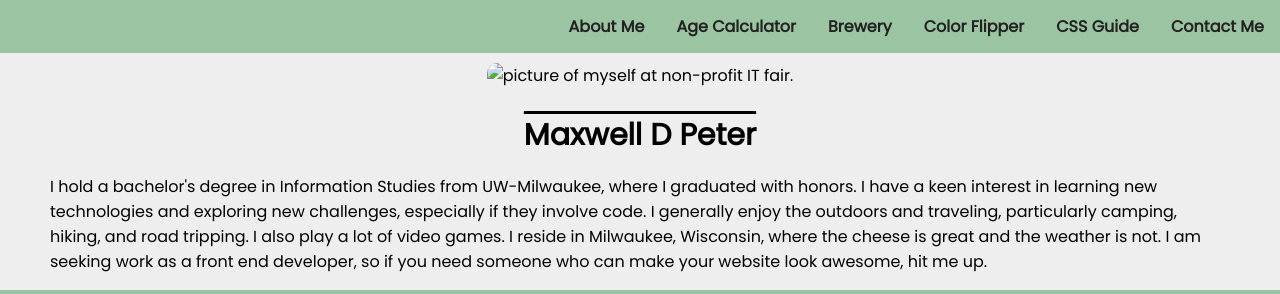
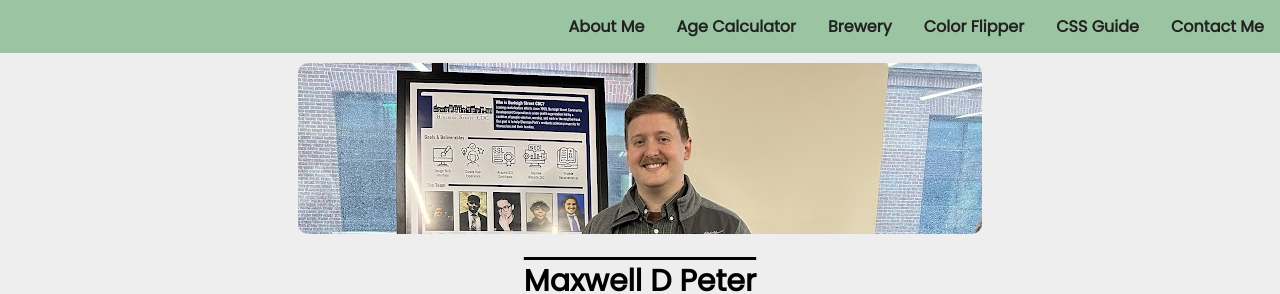
Before and after one commit to Max24p7/Advanced-CSS-Challenge01, a plain HTML site: page index.html in a window 1280 px wide. Shown: the top 294 px of the page. Drawn offline with Linux system fonts and the light colour scheme; the site is published under a folder, as on GitHub Pages, so addresses that start at the root find nothing.

Commit message:
fixed an image path

```diff
--- a/index.html
+++ b/index.html
@@ -44,7 +44,7 @@
 
         <main>
             <section class="about">
-                <img id="selfpro" src="/assets/selfprosmallpano.png" alt="picture of myself at non-profit IT fair.">
+                <img id="selfpro" src="./assets/selfprosmallpano.png" alt="picture of myself at non-profit IT fair.">
                 <h1 id="AboutMe">Maxwell D Peter</h1>
                 <p>I hold a bachelor's degree in Information Studies from UW-Milwaukee, where I graduated with honors. I have a keen interest in learning new technologies and exploring new challenges, especially if they involve code. I generally enjoy the outdoors and traveling, particularly camping, hiking, and road tripping. I also play a lot of video games. I reside in Milwaukee, Wisconsin, where the cheese is great and the weather is not. I am seeking work as a front end developer, so if you need someone who can make your website look awesome, hit me up.</p>
             </section>
```
